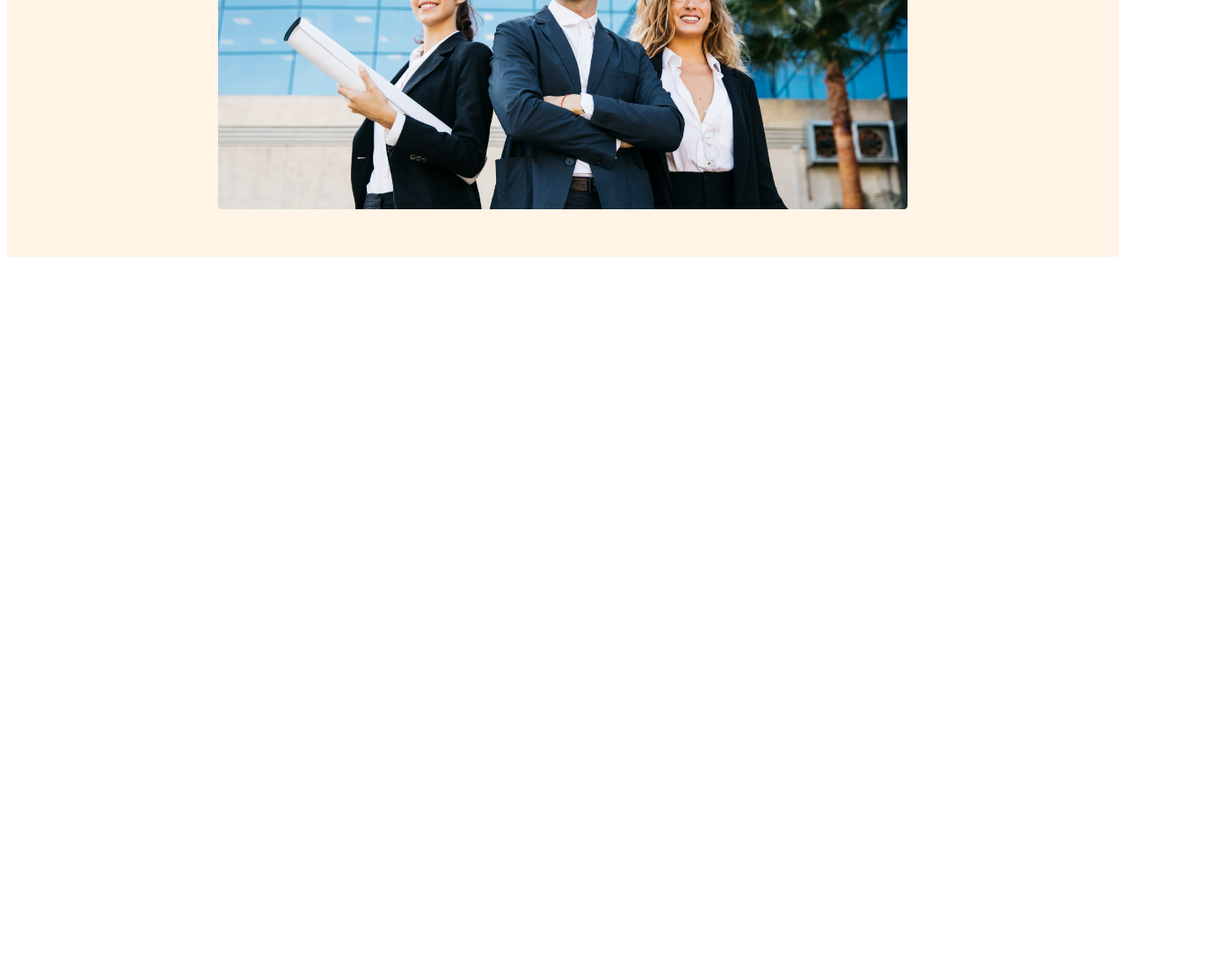
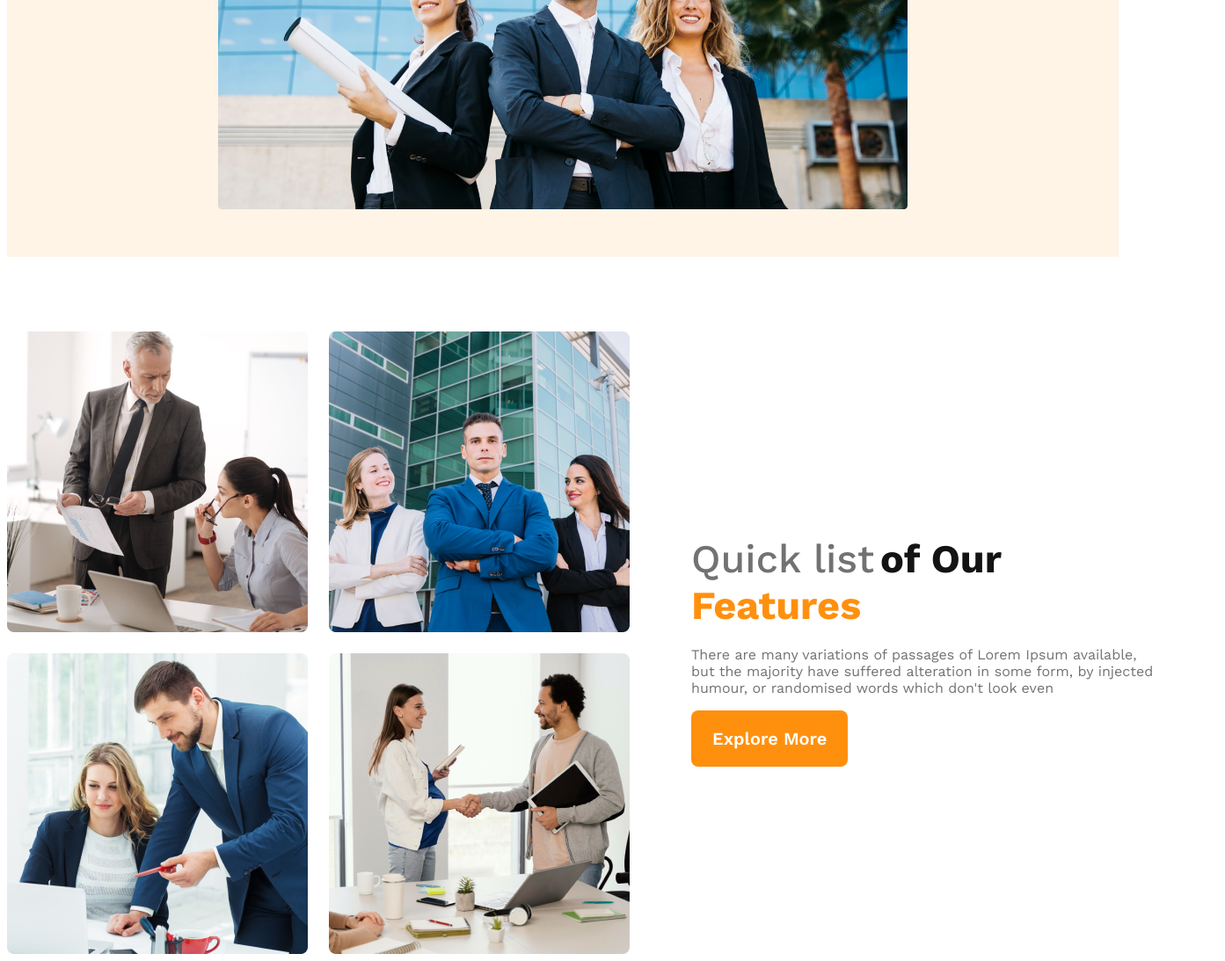
Before and after one commit to MimChowdhury66/G3-Architects, a plain HTML site: page index.html in a window 1280 px wide. Shown: the part 769-1862 px from the top of the page at 88% size, 1393 px wide, since content can reach past the window. Before the commit the page ends 1069 px from the top, so only its background shows below. Drawn offline with nearby package versions, Linux system fonts and the light colour scheme.

Commit message:
featureadd

```diff
--- a/index.html
+++ b/index.html
@@ -20,6 +20,7 @@
 </head>
 
 <body>
+    <!-- header start -->
     <header>
         <nav>
 
@@ -90,8 +91,8 @@
                     class="banner-btn">
 
 
-                        Explore
-                        More
+                    Explore
+                    More
 
                 </button>
             </div>
@@ -101,11 +102,71 @@
         </div>
 
     </header>
+    <!-- header end -->
     <main>
 
+        <!-- team section start -->
+
+        <section
+            class="teams-container">
+            <div
+                class="teams-img-container">
+                <img src="images/team1.png"
+                    alt="">
+                <img src="images/team2.png"
+                    alt="">
+                <img src="images/team3.png"
+                    alt="">
+                <img src="images/team4.png"
+                    alt="">
+
+            </div>
+            <div
+                class="teams-content">
+                <h2 class="teams-title"><span
+                        style="color:  #727272; font-size: 45px;font-weight: 500;">Quick
+                        list</span>
+                    <span
+                        style="color:  #131313; font-size: 45px;font-weight: 700;
+                    ">of
+                        Our</span>
+                    <br>
+                    <span
+                        style=" color: #FF900E;font-weight: 700;font-size: 45px;;">Features</span>
+                </h2>
+                <p class="teams-description">There are
+                    many
+                    variations
+                    of
+                    passages
+                    of Lorem
+                    Ipsum
+                    available,
+                    but the
+                    majority
+                    have
+                    suffered
+                    alteration
+                    in some
+                    form, by
+                    injected
+                    humour, or
+                    randomised
+                    words
+                    which
+                    don't look
+                    even</p>
+                <button
+                    class="banner-btn">
 
 
+                    Explore
+                    More
 
+                </button>
+
+            </div>
+        </section>
 
 
 
--- a/style.css
+++ b/style.css
@@ -74,33 +74,70 @@ nav li a {
     font-weight: 600;
 }
 
-.banner img{
+.banner img {
     /* width: 100%; */
 }
 
 .banner-img {
     padding-top: 50px;
-width: 100%;
+    width: 100%;
+}
+
+/* team section */
+main {
+    max-width: 1440px;
+    margin: 0 auto;
 }
 
 
-/* responsive */
+
+.teams-container {
+    margin-top: 85px;
+    display: flex;
+    align-items: center;
+}
+
+.teams-img-container {
+    display: grid;
+    grid-template-columns: repeat(2, 1fr);
+    gap: 24px;
+}
+.teams-content{
+    padding-right: 70px;
+    padding-left: 70px;
+
+}
+.teams-description {
+    width: 537px;
+    color: #727272;
+    font-size: 16px;
+    font-weight: 400;
+}
+
+
+
+
+
+
+/* responsive header*/
 /* mobile screen */
 @media screen and (max-width: 576px) {
-    header{
+    header {
         padding: 20px;
     }
-    nav{
+
+    nav {
         flex-direction: column;
     }
 }
 
-/* tablet screen */
+/* tablet screen header*/
 @media screen and (min-width:576px) and (max-width:960px) {
-    header{
+    header {
         padding: 50px;
     }
-    nav{
+
+    nav {
         flex-direction: column;
     }
 }
```
